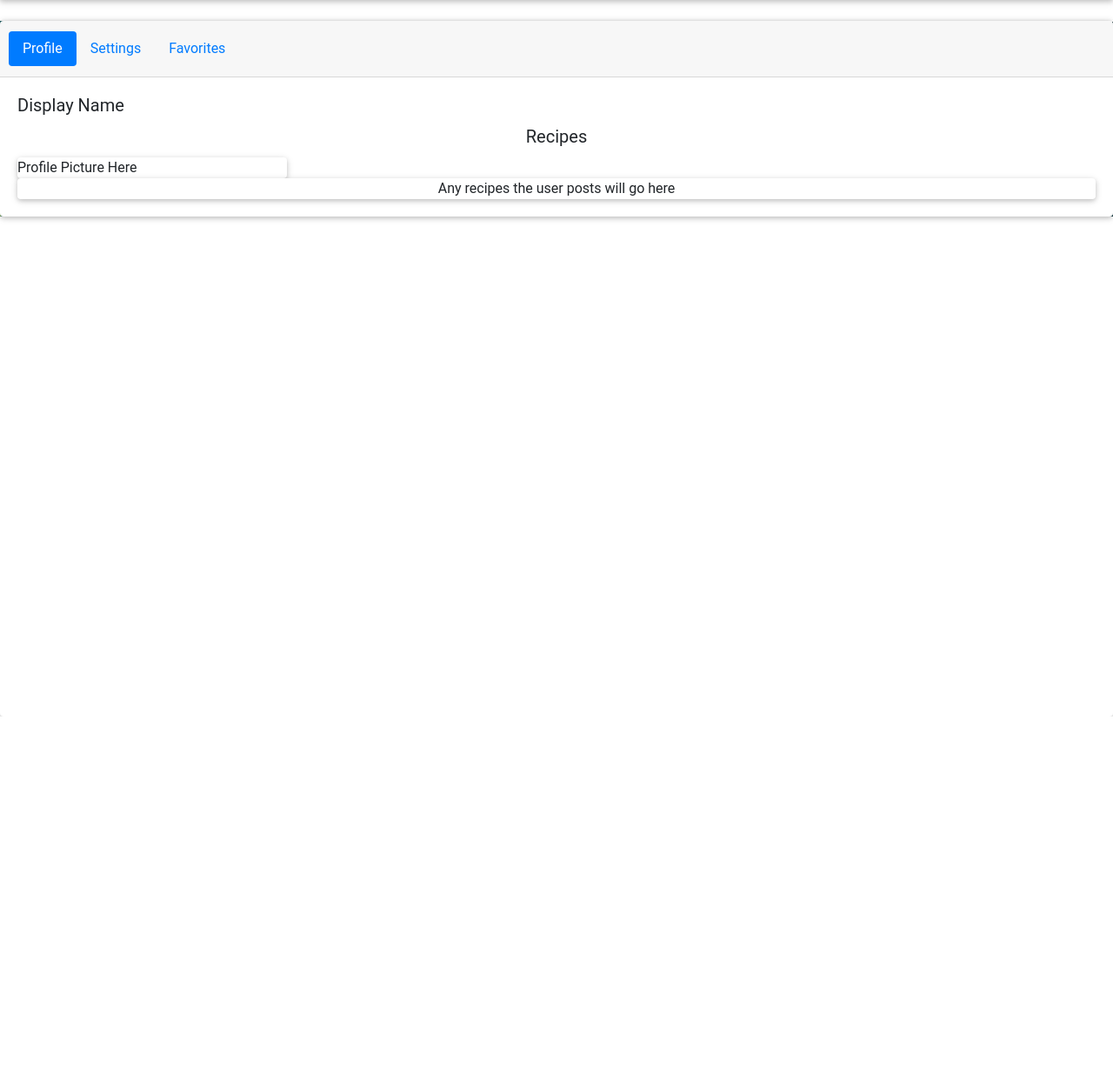
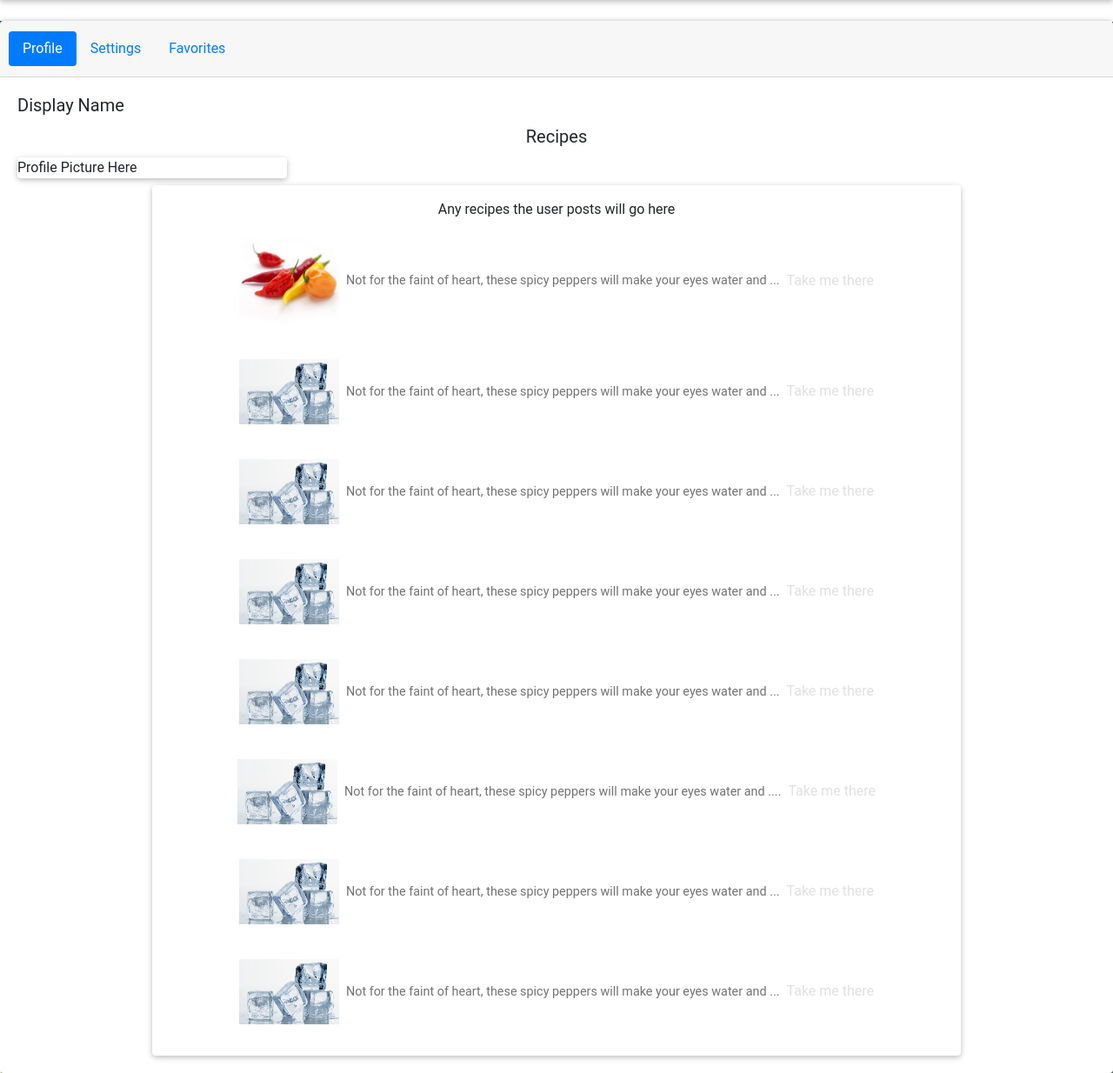
Before and after one commit to abigehl/Cs307GroupProject, a Flask app: template templates/userprofile.html in a window 1280 px wide. Shown: the part 58-1292 px from the top of the page at 87% size. Before the commit the page ends 882 px from the top, so only its background shows below. Run offline with Flask 2, Linux system fonts and the light colour scheme; the template is opened without the code that fills it, so the values that code supplies are empty; some libraries are stand-ins or nearby versions.

Commit message:
created area to store and display recipes on profile

```diff
--- a/templates/userprofile.html
+++ b/templates/userprofile.html
@@ -90,7 +90,50 @@
                         <h5 class="card-title text-center">Recipes</h5>
                     </div>
                     <div class="card text-left w-25">Profile Picture Here</div>
-                    <div class="card text-center">Any recipes the user posts will go here</div>
+                    <div class="card flex w-responsive text-center mx-auto p-3 mt-2">
+                        Any recipes the user posts will go here
+                        <div class="card-body flex-center">
+                            <img src="Images/spicy.jpg" alt="Spicy pepper recipe" height="100" width="115" class="left">
+                            <!--description needs to show a certain length of description-->
+                            <p class="card-text mr-2 ml-2">Not for the faint of heart, these spicy peppers will make your eyes water and ...</p>
+                            <a href="#" class="card-link text-light">Take me there</a>
+                        </div>
+                        <div class="card-body flex-center">
+                            <img src="Images/icecube.jpg" alt="An Ice Cold Recipe" height="75" width="115">
+                            <p class="card-text mr-2 ml-2">Not for the faint of heart, these spicy peppers will make your eyes water and ...</p>
+                            <a href="#" class="card-link text-light">Take me there</a>
+                          </div>
+                          <div class="card-body flex-center">
+                              <img src="Images/icecube.jpg" alt="An Ice Cold Recipe" height="75" width="115">
+                              <p class="card-text mr-2 ml-2">Not for the faint of heart, these spicy peppers will make your eyes water and ...</p>
+                              <a href="#" class="card-link text-light">Take me there</a>
+                          </div>
+                          <div class="card-body flex-center">
+                              <img src="Images/icecube.jpg" alt="An Ice Cold Recipe" height="75" width="115">
+                              <p class="card-text mr-2 ml-2">Not for the faint of heart, these spicy peppers will make your eyes water and ...</p>
+                              <a href="#" class="card-link text-light">Take me there</a>
+                          </div>
+                          <div class="card-body flex-center">
+                              <img src="Images/icecube.jpg" alt="An Ice Cold Recipe" height="75" width="115">
+                              <p class="card-text mr-2 ml-2">Not for the faint of heart, these spicy peppers will make your eyes water and ...</p>
+                              <a href="#" class="card-link text-light">Take me there</a>
+                          </div>
+                          <div class="card-body flex-center">
+                              <img src="Images/icecube.jpg" alt="An Ice Cold Recipe" height="75" width="115">
+                              <p class="card-text mr-2 ml-2">Not for the faint of heart, these spicy peppers will make your eyes water and ....</p>
+                              <a href="#" class="card-link text-light">Take me there</a>
+                          </div>
+                          <div class="card-body flex-center">
+                              <img src="Images/icecube.jpg" alt="An Ice Cold Recipe" height="75" width="115">
+                              <p class="card-text mr-2 ml-2 ">Not for the faint of heart, these spicy peppers will make your eyes water and ...</p>
+                              <a href="#" class="card-link text-light">Take me there</a>
+                          </div>
+                          <div class="card-body flex-center">
+                              <img src="Images/icecube.jpg" alt="An Ice Cold Recipe" height="75" width="115">
+                              <p class="card-text mr-2 ml-2">Not for the faint of heart, these spicy peppers will make your eyes water and ...</p>
+                              <a href="#" class="card-link text-light">Take me there</a>
+                          </div>
+                    </div>
                 </div>
             </div>
         </div>
```
